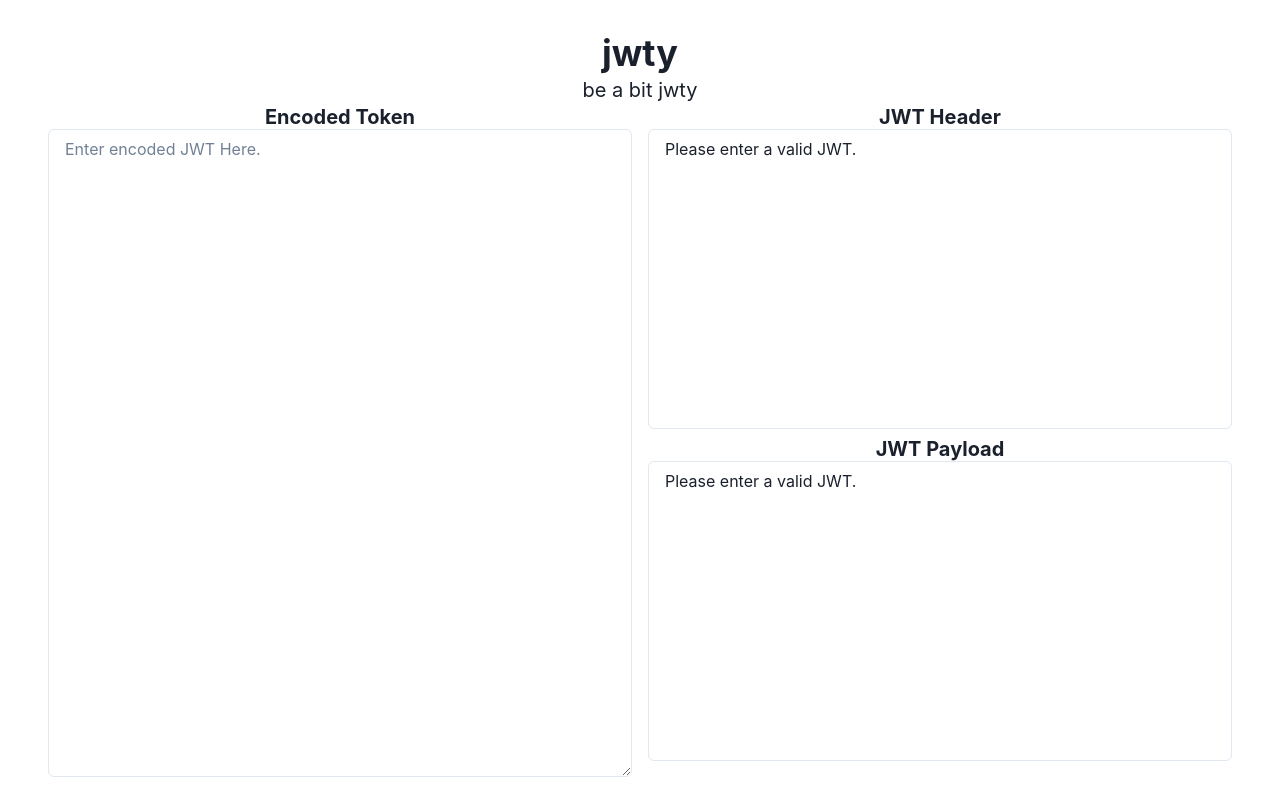
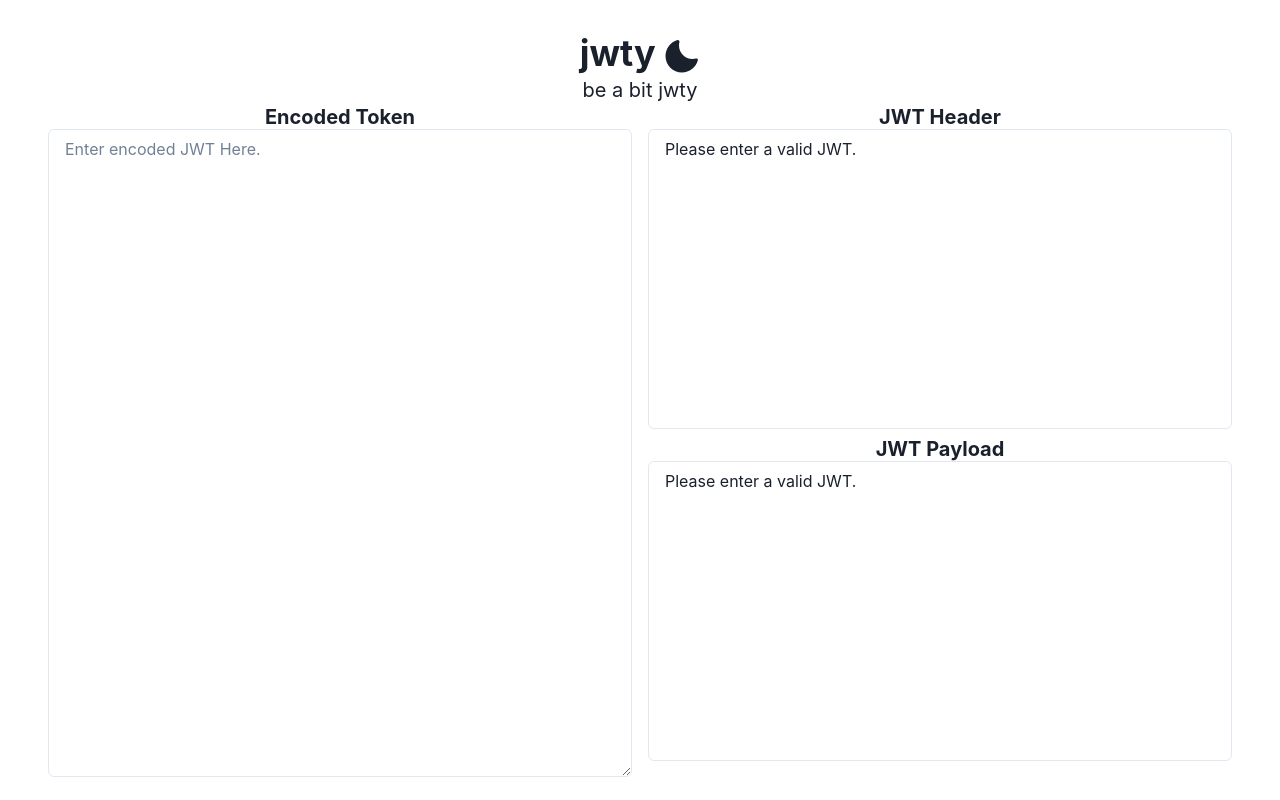
Before and after one commit to theburntcrumpet/jwty, a React (Vite) app: page / in a window 1280 px wide. Built offline with nearby package versions, Linux system fonts and the light colour scheme.

Commit message:
Add dark mode toggle

```diff
--- a/package.json
+++ b/package.json
@@ -9,10 +9,11 @@
     "build": "tsc && vite build",
     "lint": "eslint . --ext ts,tsx --report-unused-disable-directives --max-warnings 0",
     "preview": "vite preview",
-    "predeploy" : "npm run build",
-    "deploy" : "gh-pages -d dist"
+    "predeploy": "npm run build",
+    "deploy": "gh-pages -d dist"
   },
   "dependencies": {
+    "@chakra-ui/icons": "^2.1.1",
     "@chakra-ui/react": "^2.8.1",
     "@emotion/react": "^11.11.1",
     "@emotion/styled": "^11.11.0",
--- a/src/components/AppHeader/AppHeader.tsx
+++ b/src/components/AppHeader/AppHeader.tsx
@@ -1,8 +1,14 @@
-import { Heading, Text } from "@chakra-ui/react"
+import { MoonIcon, SunIcon } from "@chakra-ui/icons"
+import { Button, Heading, Text, Tooltip, useColorMode } from "@chakra-ui/react"
 
 function AppHeader() {
-     return (<>
-        <Heading>jwty</Heading>
+    const { colorMode, toggleColorMode } = useColorMode()
+    return (<>
+        <Heading>jwty&nbsp;
+            <Tooltip label={colorMode === "light" ? "Switch to Dark Mode" : "Switch to Light Mode"}>
+                {colorMode === "light" ? <MoonIcon onClick={toggleColorMode} /> : <SunIcon onClick={toggleColorMode} />}
+            </Tooltip>
+        </Heading>
         <Text fontSize='xl'>be a bit jwty</Text>
     </>);
 }
```
Also changed, not shown: 1 other file (tests, documents, lock files or other folders).
